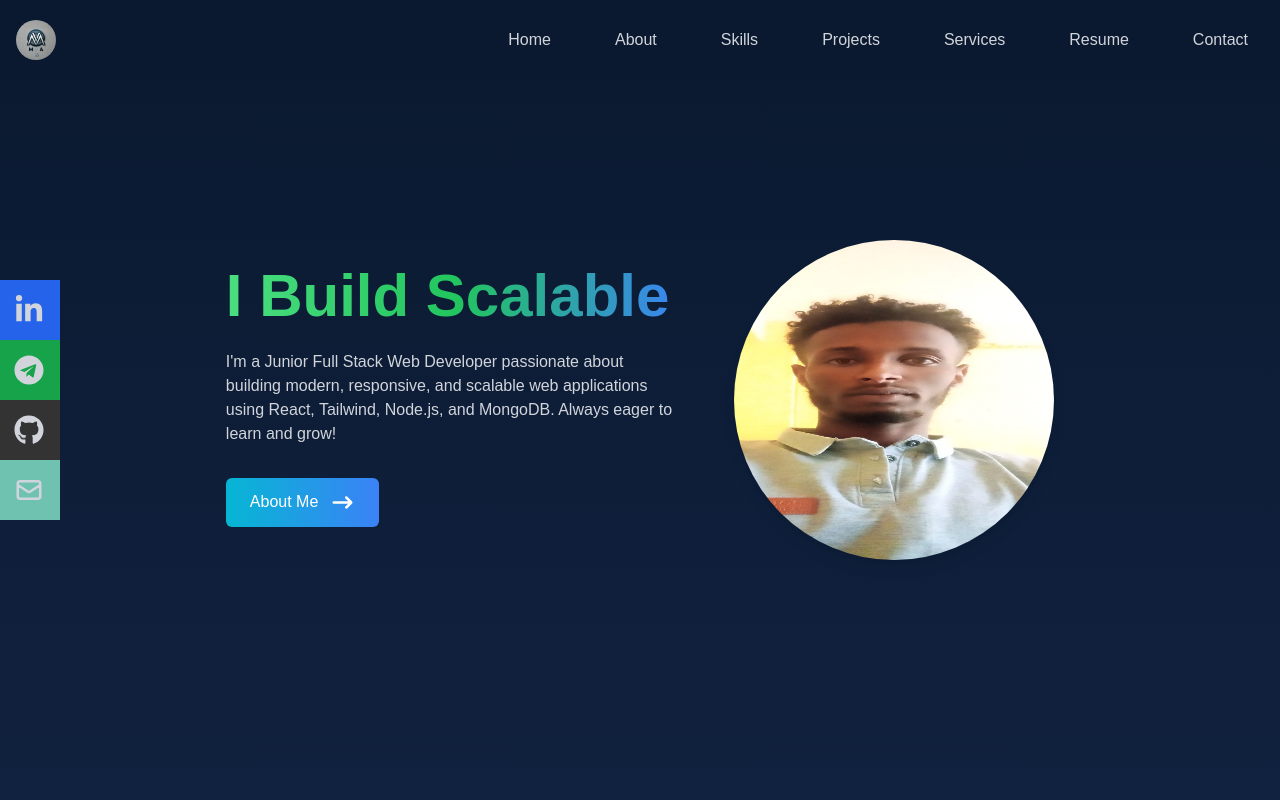
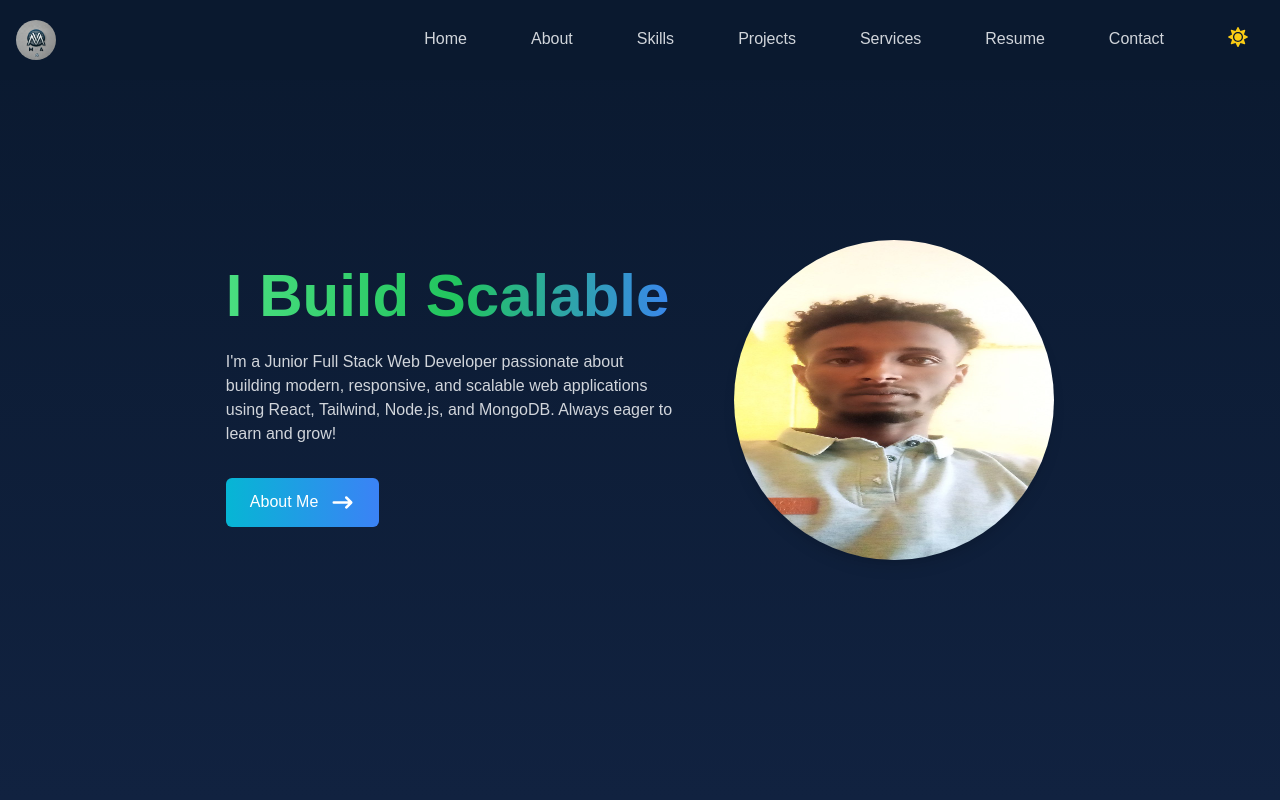
Before and after one commit to MelakuAzene21/My_PortFolio_React, a React (Create React App) app: page / in a window 1280 px wide. Shown: the top 800 px of the page. Built offline with nearby package versions, Linux system fonts and the light colour scheme.

Commit message:
Add Toggle button

```diff
--- a/src/App.css
+++ b/src/App.css
@@ -1,94 +1,19 @@
-.App {
-  text-align: center;
+/* App.css */
+/* Default Dark Mode */
+:root {
+  --bg-color: #0a192f;
+  --text-color: #ffffff;
 }
 
-.App-logo {
-  height: 40vmin;
-  pointer-events: none;
+/* Light Mode */
+.light {
+  --bg-color: #f8f9fa;
+  --text-color: #0a192f;
 }
 
-@media (prefers-reduced-motion: no-preference) {
-  .App-logo {
-    animation: App-logo-spin infinite 20s linear;
-  }
+/* Apply styles */
+body {
+  background-color: var(--bg-color);
+  color: var(--text-color);
+  transition: background 0.3s, color 0.3s;
 }
-
-.App-header {
-  background-color: #282c34;
-  min-height: 100vh;
-  display: flex;
-  flex-direction: column;
-  align-items: center;
-  justify-content: center;
-  font-size: calc(10px + 2vmin);
-  color: white;
-}
-
-.App-link {
-  color: #61dafb;
-}
-
-@keyframes App-logo-spin {
-  from {
-    transform: rotate(0deg);
-  }
-  to {
-    transform: rotate(360deg);
-  }
-}
-
-/* Skill Card Styles */
-.skill-card {
-  background: rgba(255, 255, 255, 0.1);
-  /* Semi-transparent background */
-  border-radius: 10px;
-  /* Rounded corners */
-  padding: 20px;
-  /* Padding around the text */
-  transition: background 0.3s, transform 0.5s;
-  /* Smooth background and scale transitions */
-}
-
-.skill-card:hover {
-  background: rgba(255, 255, 255, 0.2);
-  /* Change background on hover */
-}
-
-/* Optional: Add AOS Animation Styles */
-[data-aos] {
-  opacity: 0;
-  /* Initially hidden */
-  transition-property: opacity, transform;
-  /* Transition properties */
-}
-
-[data-aos].aos-animate {
-  opacity: 1;
-  /* Visible when animated */
-}
-.service-card {
-  position: relative;
-  /* Ensure the card positioning is relative for absolute elements */
-  transition: transform 0.3s ease;
-  /* Smooth transition for scaling */
-}
-
-.service-card:hover {
-  transform: scale(1.05);
-  /* Scale up slightly on hover */
-}
-@keyframes fadeIn {
-  from {
-    opacity: 0;
-    transform: translateY(-20px);
-  }
-
-  to {
-    opacity: 1;
-    transform: translateY(0);
-  }
-}
-
-.animate-fade-in {
-  animation: fadeIn 1s ease forwards;
-}
--- a/src/App.js
+++ b/src/App.js
@@ -1,25 +1,60 @@
+// import Home from "./components/Home";
+// import About from "./components/About";
+// import Contact from "./components/Contact";
+// import Navbar from "./components/Navbar";
+// import Works from "./components/Works";
+// import Skills from "./components/Skills";
+// import AOS from 'aos';
+// import 'aos/dist/aos.css'; // You can also use the CDN link in your index.html
+// import React, { useEffect } from 'react';
+// import Services from "./components/Services";
+// import Resume from "./components/Resume"
+// export default function App(){
+//   useEffect(() => {
+//         AOS.init({
+//       duration: 1000, // Animation duration
+//     });
+//   }, []);
+
+//   return(
+//     <div>
+//       <Navbar />
+//       <Home  />
+//       <About />
+//       <Skills />
+//       <Works />
+//       <Services />
+//       <Resume />
+//       <Contact />
+//     </div>
+//   )
+// }
+
+
+
+import React, { useEffect } from "react";
 import Home from "./components/Home";
 import About from "./components/About";
 import Contact from "./components/Contact";
 import Navbar from "./components/Navbar";
 import Works from "./components/Works";
 import Skills from "./components/Skills";
-import AOS from 'aos';
-import 'aos/dist/aos.css'; // You can also use the CDN link in your index.html
-import React, { useEffect } from 'react';
 import Services from "./components/Services";
-import Resume from "./components/Resume"
-export default function App(){
+import Resume from "./components/Resume";
+import { ThemeProvider } from "./components/ThemProvider";
+import AOS from "aos";
+import "aos/dist/aos.css";
+
+export default function App() {
   useEffect(() => {
-        AOS.init({
-      duration: 1000, // Animation duration
-    });
+    AOS.init({ duration: 1000 });
   }, []);
 
-  return(
-    <div>
+  return (
+    <ThemeProvider>
+      <div className="bg-white dark:bg-gray-900 text-black dark:text-white transition-all duration-500">
         <Navbar />
-      <Home  />
+        <Home />
         <About />
         <Skills />
         <Works />
@@ -27,5 +62,6 @@ export default function App(){
         <Resume />
         <Contact />
       </div>
-  )
+    </ThemeProvider>
+  );
 }
--- a/src/components/Home.js
+++ b/src/components/Home.js
@@ -3,7 +3,6 @@ import { HiArrowNarrowRight } from 'react-icons/hi';
 import mele from '../assets/mele.jpg';
 import { Link } from "react-scroll";
 import Typical from "react-typical";
-import '../App.css';
 
 const Home = () => {
     return (
--- a/src/components/Navbar.js
+++ b/src/components/Navbar.js
@@ -1,173 +1,239 @@
-import React, { useState } from 'react';
-import '../index.css'
-import {
-    FaBars,
-    FaTimes,
-    FaGithub,
-    FaTelegram,
-    FaLinkedinIn,
-} from 'react-icons/fa';
-import { HiOutlineMail } from 'react-icons/hi';
-import { Link } from 'react-scroll';
-import BDU1405424R from '../assets/myLogo.png'
+// import React, { useState } from 'react';
+// import '../index.css'
+// import {
+//     FaBars,
+//     FaTimes,
+//     FaGithub,
+//     FaTelegram,
+//     FaLinkedinIn,
+// } from 'react-icons/fa';
+// import { HiOutlineMail } from 'react-icons/hi';
+// import { Link } from 'react-scroll';
+// import BDU1405424R from '../assets/myLogo.png'
+// const Navbar = () => {
+//     const [nav, setNav] = useState(false);
+//     const handleClick = () => setNav(!nav);
+
+//     return (
+//         <div className='fixed w-full h-[80px] flex justify-between items-center px-4 bg-[#0a192f] text-gray-300 z-30'>
+//             <div>
+
+//                 <Link to='home' smooth={true} duration={500} >
+//                 <img src={BDU1405424R} alt='MA' className='cursor-pointer  w-10 h-10 rounded-full'/>
+//                 </Link>
+//             </div>
+//             {/* menu */}
+//             <ul className='hidden md:flex gap-x-8'>
+//                 <li>
+//                     <Link to='home' smooth={true} duration={500}>
+//                         Home
+//                     </Link>
+//                 </li>
+//                 <li>
+//                     <Link to='about' smooth={true} duration={500}>
+//                         About
+//                     </Link>
+//                 </li>
+//                 <li>
+//                     <Link to='skills' smooth={true} duration={500}>
+//                         Skills
+//                     </Link>
+//                 </li>
+//                 <li>
+//                     <Link to='work' smooth={true} duration={500}>
+//                         Projects
+//                     </Link>
+//                 </li>
+//                 <li>
+//                     <Link to='service' smooth={true} duration={500}>
+//                         Services
+//                     </Link>
+//                 </li>
+//                 <li>
+//                     <Link to='resume' smooth={true} duration={500}>
+//                         Resume
+//                     </Link>
+//                 </li>
+//                 <li>
+//                     <Link to='contact' smooth={true} duration={500}>
+//                         Contact
+//                     </Link>
+//                 </li>
+//             </ul>
+//             {/* Hamburger */}
+//             <div onClick={handleClick} className='md:hidden z-10'>
+//                 {!nav ? <FaBars /> : <FaTimes />}
+//             </div>
+//             {/* Mobile menu */}
+//             <ul
+//                 className={
+//                     !nav
+//                         ? 'hidden'
+//                         : 'absolute top-0 left-0 w-full h-screen bg-[#0a192f] flex flex-col justify-center items-center'
+//                 }
+//             >
+//                 <li className='py-6 text-4xl'>
+//                     <Link onClick={handleClick} to='home' smooth={true} duration={500}>
+//                         Home
+//                     </Link>
+//                 </li>
+//                 <li className='py-6 text-4xl'>
+//                     {' '}
+//                     <Link onClick={handleClick} to='about' smooth={true} duration={500}>
+//                         About
+//                     </Link>
+//                 </li>
+//                 <li className='py-6 text-4xl'>
+//                     {' '}
+//                     <Link onClick={handleClick} to='skills' smooth={true} duration={500}>
+//                         Skills
+//                     </Link>
+//                 </li>
+//                 <li className='py-6 text-4xl'>
+//                     {' '}
+//                     <Link onClick={handleClick} to='work' smooth={true} duration={500}>
+//                         Projects
+//                     </Link>
+//                 </li>
+//                <li className='py-6 text-4xl'>
+//                     {' '}
+//                     <Link onClick={handleClick} to='service' smooth={true} duration={500}>
+//                         Services
+//                     </Link>
+//                 </li>
+
+//                 <li className='py-6 text-4xl'>
+//                     {' '}
+//                     <Link onClick={handleClick} to='resume' smooth={true} duration={500}>
+//                         Resume
+//                     </Link>
+//                 </li>
+
+
+//                 <li className='py-6 text-4xl'>
+//                     {' '}
+//                     <Link onClick={handleClick} to='contact' smooth={true} duration={500}>
+//                         Contact
+//                     </Link>
+//                 </li>
+//             </ul>
+//             {/* Social icons */}
+//             <div className='hidden lg:flex fixed flex-col top-[35%] left-0'>
+//                 <ul>
+//                     <li className='w-[160px] h-[60px] flex justify-between items-center ml-[-100px] hover:ml-[-10px] duration-300 bg-blue-600'>
+//                         <a
+//                             className='flex justify-between items-center w-full text-gray-300'
+//                             href='http://linkedin.com/in/melaku-azene-1ba3012b5'
+//                         >
+//                             Linkedin <FaLinkedinIn size={30} />
+//                         </a>
+//                     </li>
+
+
+
+//                     <li className='w-[160px] h-[60px] flex justify-between items-center ml-[-100px] hover:ml-[-10px] duration-300 bg-green-600'>
+//                         <a
+//                             className='flex justify-between items-center w-full text-gray-300'
+//                             href='https://t.me/melaku_tech'
+//                         >
+//                             Telegram <FaTelegram size={30} />
+//                         </a>
+//                     </li>
+
+
+//                     <li className='w-[160px] h-[60px] flex justify-between items-center ml-[-100px] hover:ml-[-10px] duration-300 bg-[#333333]'>
+//                         <a
+//                             className='flex justify-between items-center w-full text-gray-300'
+//                             href='https://github.com/MelakuAzene21'
+//                         >
+//                             Github <FaGithub size={30} />
+//                         </a>
+//                     </li>
+//                     <li className='w-[160px] h-[60px] flex justify-between items-center ml-[-100px] hover:ml-[-10px] duration-300 bg-[#6fc2b0]'>
+//                         <a
+//                             className='flex justify-between items-center w-full text-gray-300'
+//                             href="mailto:melakuazene623@gmail.com"
+//                         >
+//                             Email <HiOutlineMail size={30} />
+//                         </a>
+//                     </li>
+//                     {/* <li className='w-[160px] h-[60px] flex justify-between items-center ml-[-100px] hover:ml-[-10px] duration-300 bg-[#565f69]'>
+//                         <a
+//                             className='flex justify-between items-center w-full text-gray-300'
+//                             href='/'
+//                         >
+//                             Resume <BsFillPersonLinesFill size={30} />
+//                         </a>
+//                     </li> */}
+//                 </ul>
+//             </div>
+//         </div>
+//     );
+// };
+// export default Navbar;
+
+import React, { useState, useContext } from "react";
+import { ThemeContext } from "./ThemProvider";
+import "../App.css";
+import { FaBars, FaTimes, FaSun, FaMoon } from "react-icons/fa";
+import { Link } from "react-scroll";
+import BDU1405424R from "../assets/myLogo.png";
+
 const Navbar = () => {
     const [nav, setNav] = useState(false);
+    const { theme, toggleTheme } = useContext(ThemeContext);
+
     const handleClick = () => setNav(!nav);
 
     return (
-        <div className='fixed w-full h-[80px] flex justify-between items-center px-4 bg-[#0a192f] text-gray-300 z-30'>
+        <div className="fixed w-full h-[80px] flex justify-between items-center px-4 bg-[#0a192f] text-gray-300 z-30">
             <div>
-
-                <Link to='home' smooth={true} duration={500} >
-                <img src={BDU1405424R} alt='MA' className='cursor-pointer  w-10 h-10 rounded-full'/>
+                <Link to="home" smooth={true} duration={500}>
+                    <img src={BDU1405424R} alt="MA" className="cursor-pointer w-10 h-10 rounded-full" />
                 </Link>
             </div>
-            {/* menu */}
-            <ul className='hidden md:flex gap-x-8'>
+
+            {/* Menu */}
+            <ul className="hidden md:flex gap-x-8">
+                <li><Link to="home" smooth={true} duration={500}>Home</Link></li>
+                <li><Link to="about" smooth={true} duration={500}>About</Link></li>
+                <li><Link to="skills" smooth={true} duration={500}>Skills</Link></li>
+                <li><Link to="work" smooth={true} duration={500}>Projects</Link></li>
+                <li><Link to="service" smooth={true} duration={500}>Services</Link></li>
+                <li><Link to="resume" smooth={true} duration={500}>Resume</Link></li>
+                <li><Link to="contact" smooth={true} duration={500}>Contact</Link></li>
+
+                {/* Dark/Light Mode Toggle */}
                 <li>
-                    <Link to='home' smooth={true} duration={500}>
-                        Home
-                    </Link>
-                </li>
-                <li>
-                    <Link to='about' smooth={true} duration={500}>
-                        About
-                    </Link>
-                </li>
-                <li>
-                    <Link to='skills' smooth={true} duration={500}>
-                        Skills
-                    </Link>
-                </li>
-                <li>
-                    <Link to='work' smooth={true} duration={500}>
-                        Projects
-                    </Link>
-                </li>
-                <li>
-                    <Link to='service' smooth={true} duration={500}>
-                        Services
-                    </Link>
-                </li>
-                <li>
-                    <Link to='resume' smooth={true} duration={500}>
-                        Resume
-                    </Link>
-                </li>
-                <li>
-                    <Link to='contact' smooth={true} duration={500}>
-                        Contact
-                    </Link>
+                    <button onClick={toggleTheme} className="text-xl">
+                        {theme === "dark" ? <FaSun className="text-yellow-400" /> : <FaMoon className="text-gray-700" />}
+                    </button>
                 </li>
             </ul>
-            {/* Hamburger */}
-            <div onClick={handleClick} className='md:hidden z-10'>
+
+            {/* Mobile Menu */}
+            <div onClick={handleClick} className="md:hidden z-10">
                 {!nav ? <FaBars /> : <FaTimes />}
             </div>
-            {/* Mobile menu */}
-            <ul
-                className={
-                    !nav
-                        ? 'hidden'
-                        : 'absolute top-0 left-0 w-full h-screen bg-[#0a192f] flex flex-col justify-center items-center'
-                }
-            >
-                <li className='py-6 text-4xl'>
-                    <Link onClick={handleClick} to='home' smooth={true} duration={500}>
-                        Home
-                    </Link>
-                </li>
-                <li className='py-6 text-4xl'>
-                    {' '}
-                    <Link onClick={handleClick} to='about' smooth={true} duration={500}>
-                        About
-                    </Link>
-                </li>
-                <li className='py-6 text-4xl'>
-                    {' '}
-                    <Link onClick={handleClick} to='skills' smooth={true} duration={500}>
-                        Skills
-                    </Link>
-                </li>
-                <li className='py-6 text-4xl'>
-                    {' '}
-                    <Link onClick={handleClick} to='work' smooth={true} duration={500}>
-                        Projects
-                    </Link>
-                </li>
-               <li className='py-6 text-4xl'>
-                    {' '}
-                    <Link onClick={handleClick} to='service' smooth={true} duration={500}>
-                        Services
-                    </Link>
-                </li>
 
-                <li className='py-6 text-4xl'>
-                    {' '}
-                    <Link onClick={handleClick} to='resume' smooth={true} duration={500}>
-                        Resume
-                    </Link>
-                </li>
+            <ul className={!nav ? "hidden" : "absolute top-0 left-0 w-full h-screen bg-[#0a192f] flex flex-col justify-center items-center"}>
+                <li className="py-6 text-4xl"><Link onClick={handleClick} to="home" smooth={true} duration={500}>Home</Link></li>
+                <li className="py-6 text-4xl"><Link onClick={handleClick} to="about" smooth={true} duration={500}>About</Link></li>
+                <li className="py-6 text-4xl"><Link onClick={handleClick} to="skills" smooth={true} duration={500}>Skills</Link></li>
+                <li className="py-6 text-4xl"><Link onClick={handleClick} to="work" smooth={true} duration={500}>Projects</Link></li>
+                <li className="py-6 text-4xl"><Link onClick={handleClick} to="service" smooth={true} duration={500}>Services</Link></li>
+                <li className="py-6 text-4xl"><Link onClick={handleClick} to="resume" smooth={true} duration={500}>Resume</Link></li>
+                <li className="py-6 text-4xl"><Link onClick={handleClick} to="contact" smooth={true} duration={500}>Contact</Link></li>
 
-
-                <li className='py-6 text-4xl'>
-                    {' '}
-                    <Link onClick={handleClick} to='contact' smooth={true} duration={500}>
-                        Contact
-                    </Link>
+                {/* Dark/Light Mode Toggle for Mobile */}
+                <li className="py-6 text-4xl">
+                    <button onClick={toggleTheme} className="text-4xl">
+                        {theme === "dark" ? <FaSun className="text-yellow-400" /> : <FaMoon className="text-gray-700" />}
+                    </button>
                 </li>
             </ul>
-            {/* Social icons */}
-            <div className='hidden lg:flex fixed flex-col top-[35%] left-0'>
-                <ul>
-                    <li className='w-[160px] h-[60px] flex justify-between items-center ml-[-100px] hover:ml-[-10px] duration-300 bg-blue-600'>
-                        <a
-                            className='flex justify-between items-center w-full text-gray-300'
-                            href='http://linkedin.com/in/melaku-azene-1ba3012b5'
-                        >
-                            Linkedin <FaLinkedinIn size={30} />
-                        </a>
-                    </li>
-
-
-
-                    <li className='w-[160px] h-[60px] flex justify-between items-center ml-[-100px] hover:ml-[-10px] duration-300 bg-green-600'>
-                        <a
-                            className='flex justify-between items-center w-full text-gray-300'
-                            href='https://t.me/melaku_tech'
-                        >
-                            Telegram <FaTelegram size={30} />
-                        </a>
-                    </li>
-
-
-                    <li className='w-[160px] h-[60px] flex justify-between items-center ml-[-100px] hover:ml-[-10px] duration-300 bg-[#333333]'>
-                        <a
-                            className='flex justify-between items-center w-full text-gray-300'
-                            href='https://github.com/MelakuAzene21'
-                        >
-                            Github <FaGithub size={30} />
-                        </a>
-                    </li>
-                    <li className='w-[160px] h-[60px] flex justify-between items-center ml-[-100px] hover:ml-[-10px] duration-300 bg-[#6fc2b0]'>
-                        <a
-                            className='flex justify-between items-center w-full text-gray-300'
-                            href="mailto:melakuazene623@gmail.com"
-                        >
-                            Email <HiOutlineMail size={30} />
-                        </a>
-                    </li>
-                    {/* <li className='w-[160px] h-[60px] flex justify-between items-center ml-[-100px] hover:ml-[-10px] duration-300 bg-[#565f69]'>
-                        <a
-                            className='flex justify-between items-center w-full text-gray-300'
-                            href='/'
-                        >
-                            Resume <BsFillPersonLinesFill size={30} />
-                        </a>
-                    </li> */}
-                </ul>
-            </div>
         </div>
     );
 };
+
 export default Navbar;
--- a/src/components/ThemProvider.js
+++ b/src/components/ThemProvider.js
@@ -1,27 +1,32 @@
-import React, { createContext, useState, useEffect } from 'react';
+import React, { createContext, useState, useEffect } from "react";
 
-// Create a context
+// Create Context
 export const ThemeContext = createContext();
 
-// ThemeProvider component
+// Theme Provider
 export const ThemeProvider = ({ children }) => {
-    const [theme, setTheme] = useState('dark');
+    const [theme, setTheme] = useState(localStorage.getItem("theme") || "dark");
 
-    // Load saved theme from localStorage on initial render
+    // Apply theme on load
     useEffect(() => {
-        const savedTheme = localStorage.getItem('theme') || 'dark';
-        setTheme(savedTheme);
-        document.documentElement.classList.add(savedTheme);
-    }, []);
+        if (theme === "dark") {
+            document.documentElement.classList.add("dark");
+        } else {
+            document.documentElement.classList.remove("dark");
+        }
+    }, [theme]);
 
-    // Toggle theme and update localStorage
+    // Toggle Theme
     const toggleTheme = () => {
-        const newTheme = theme === 'dark' ? 'light' : 'dark';
+        const newTheme = theme === "dark" ? "light" : "dark";
         setTheme(newTheme);
-        localStorage.setItem('theme', newTheme);
+        localStorage.setItem("theme", newTheme);
 
-        document.documentElement.classList.remove(theme);
-        document.documentElement.classList.add(newTheme);
+        if (newTheme === "dark") {
+            document.documentElement.classList.add("dark");
+        } else {
+            document.documentElement.classList.remove("dark");
+        }
     };
 
     return (
--- a/tailwind.config.js
+++ b/tailwind.config.js
@@ -1,13 +1,9 @@
 /** @type {import('tailwindcss').Config} */
-
 module.exports = {
-      darkMode: 'class', // Enable class-based dark mode
-
-  content: [
-    "./src/**/*.{js,jsx,ts,tsx}",
-  ],
+  darkMode: 'class', // Enable class-based dark mode
+  content: ["./src/**/*.{js,jsx,ts,tsx}"],
   theme: {
     extend: {},
   },
   plugins: [],
-}
+};
```
Lines whose indentation alone changed are shown as unchanged.
